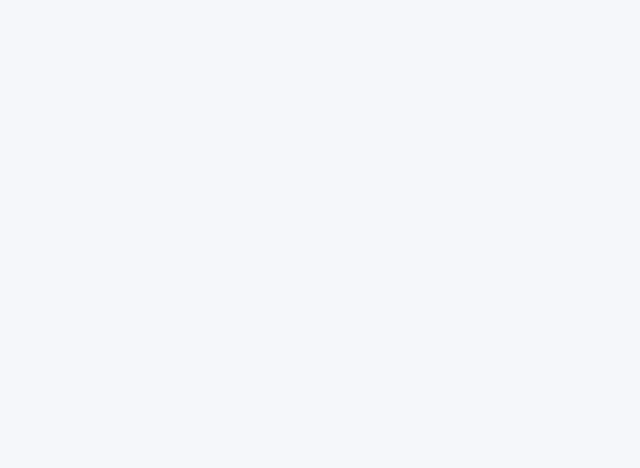
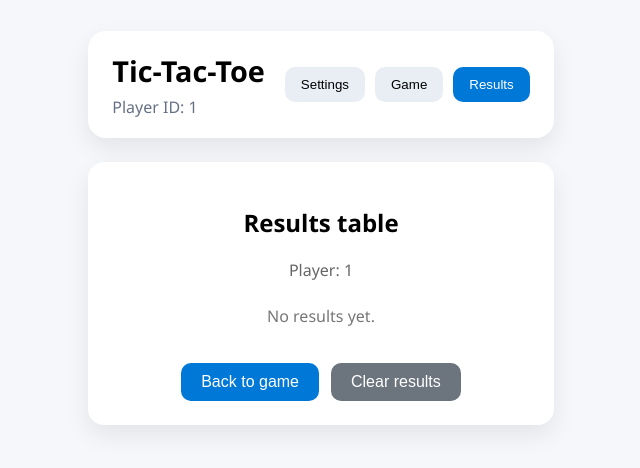
Before and after one commit to AnnaSvin/ReactLabs, a React (Vite) app: page /1/results in a window 1280 px wide. Before the commit this address had no page. Shown: the part 172-640 px from the top of the page, without its empty margins (319-959 px from the left). Built offline with nearby package versions, Linux system fonts and the light colour scheme.

Commit message:
Added results table page with persisted match history

```diff
--- a/src/App.tsx
+++ b/src/App.tsx
@@ -2,6 +2,7 @@ import { Navigate, Route, Routes } from "react-router-dom";
 import AppLayout from "./components/AppLayout/AppLayout";
 import StartPage from "./pages/StartPage";
 import GamePage from "./pages/GamePage";
+import ResultsPage from "./pages/ResultsPage";
 
 function App() {
   return (
@@ -11,6 +12,7 @@ function App() {
       <Route path="/:userId" element={<AppLayout />}>
         <Route path="settings" element={<StartPage />} />
         <Route path="game" element={<GamePage />} />
+        <Route path="results" element={<ResultsPage />} />
       </Route>
     </Routes>
   );
--- a/src/components/AppLayout/AppLayout.tsx
+++ b/src/components/AppLayout/AppLayout.tsx
@@ -8,6 +8,7 @@ function AppLayout() {
 
   const isSettingsPage = location.pathname.includes("/settings");
   const isGamePage = location.pathname.includes("/game");
+  const isResultsPage = location.pathname.includes("/results");
 
   return (
     <div className={styles.shell}>
@@ -19,21 +20,24 @@ function AppLayout() {
 
         <nav className={styles.nav}>
           <button
-            className={`${styles.navBtn} ${
-              isSettingsPage ? styles.activeNavBtn : ""
-            }`}
+            className={`${styles.navBtn} ${isSettingsPage ? styles.activeNavBtn : ""}`}
             onClick={() => navigate(`/${userId}/settings`)}
           >
             Settings
           </button>
 
           <button
-            className={`${styles.navBtn} ${
-              isGamePage ? styles.activeNavBtn : ""
-            }`}
+            className={`${styles.navBtn} ${isGamePage ? styles.activeNavBtn : ""}`}
             onClick={() => navigate(`/${userId}/game`)}
           >
             Game
+          </button>
+
+          <button
+            className={`${styles.navBtn} ${isResultsPage ? styles.activeNavBtn : ""}`}
+            onClick={() => navigate(`/${userId}/results`)}
+          >
+            Results
           </button>
         </nav>
       </header>
--- a/src/main.tsx
+++ b/src/main.tsx
@@ -2,18 +2,12 @@ import { StrictMode } from "react";
 import { createRoot } from "react-dom/client";
 import { BrowserRouter } from "react-router-dom";
 import App from "./App";
-import { GameSettingsProvider } from "./context/GameSettingsContext";
-import { GameSessionProvider } from "./context/GameSessionContext";
 import "./styles/global.css";
 
 createRoot(document.getElementById("root")!).render(
   <StrictMode>
     <BrowserRouter>
-      <GameSettingsProvider>
-        <GameSessionProvider>
-          <App />
-        </GameSessionProvider>
-      </GameSettingsProvider>
+      <App />
     </BrowserRouter>
   </StrictMode>
 );
--- /dev/null
+++ b/src/pages/ResultsPage.module.css
@@ -0,0 +1,47 @@
+.page {
+  padding: 24px;
+  background: white;
+  border-radius: 16px;
+  box-shadow: 0 10px 25px rgba(0, 0, 0, 0.08);
+  min-width: 420px;
+  text-align: center;
+}
+
+.description {
+  color: #666;
+  margin-bottom: 20px;
+}
+
+.empty {
+  margin: 24px 0;
+  color: #777;
+}
+
+.tableWrapper {
+  overflow-x: auto;
+  margin-top: 20px;
+}
+
+.table {
+  width: 100%;
+  border-collapse: collapse;
+}
+
+.table th,
+.table td {
+  border: 1px solid #d9dee7;
+  padding: 12px;
+  text-align: center;
+}
+
+.table th {
+  background: #f3f6fa;
+}
+
+.actions {
+  display: flex;
+  justify-content: center;
+  gap: 12px;
+  margin-top: 24px;
+  flex-wrap: wrap;
+}
--- /dev/null
+++ b/src/pages/ResultsPage.tsx
@@ -0,0 +1,68 @@
+import { useNavigate, useParams } from "react-router-dom";
+import { useGameStore } from "../store/gameStore";
+import styles from "./ResultsPage.module.css";
+
+function ResultsPage() {
+  const { userId } = useParams();
+  const navigate = useNavigate();
+
+  const allResults = useGameStore((state) => state.results ?? []);
+  const clearResults = useGameStore((state) => state.clearResults);
+
+  const results = allResults.filter((record) => record.userId === userId);
+
+  const handleClearResults = () => {
+    clearResults();
+  };
+
+  return (
+    <div className={styles.page}>
+      <h2>Results table</h2>
+      <p className={styles.description}>Player: {userId}</p>
+
+      {results.length === 0 ? (
+        <p className={styles.empty}>No results yet.</p>
+      ) : (
+        <div className={styles.tableWrapper}>
+          <table className={styles.table}>
+            <thead>
+              <tr>
+                <th>Round</th>
+                <th>Result</th>
+                <th>Difficulty</th>
+                <th>Board</th>
+                <th>Played at</th>
+              </tr>
+            </thead>
+
+            <tbody>
+              {results.map((record) => (
+                <tr key={record.id}>
+                  <td>{record.round}</td>
+                  <td>{record.result}</td>
+                  <td>{record.difficulty}</td>
+                  <td>
+                    {record.boardSize} x {record.boardSize}
+                  </td>
+                  <td>{new Date(record.playedAt).toLocaleString()}</td>
+                </tr>
+              ))}
+            </tbody>
+          </table>
+        </div>
+      )}
+
+      <div className={styles.actions}>
+        <button className="btn" onClick={() => navigate(`/${userId}/game`)}>
+          Back to game
+        </button>
+
+        <button className="btn secondary-btn" onClick={handleClearResults}>
+          Clear results
+        </button>
+      </div>
+    </div>
+  );
+}
+
+export default ResultsPage;
```
Also changed, not shown: src/pages/ResultPage.tsx (deleted, +0 -18 lines).
